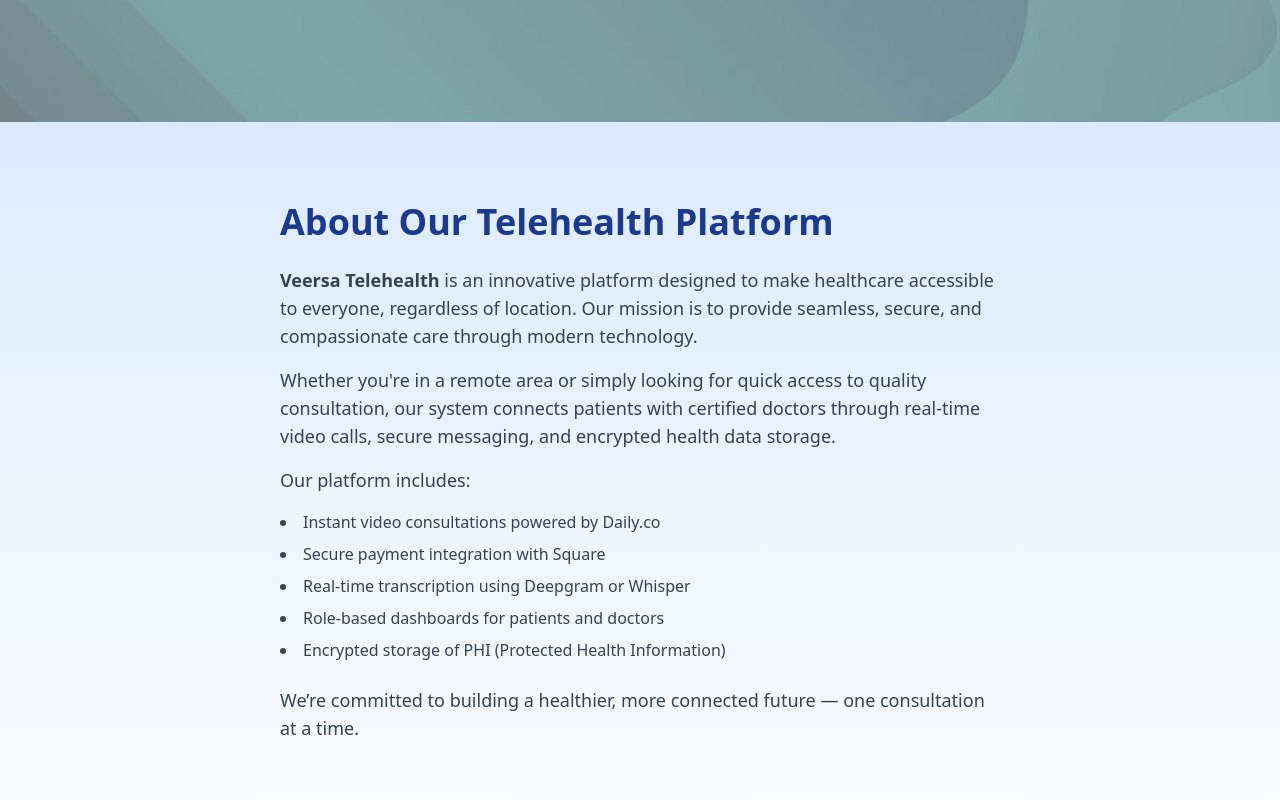
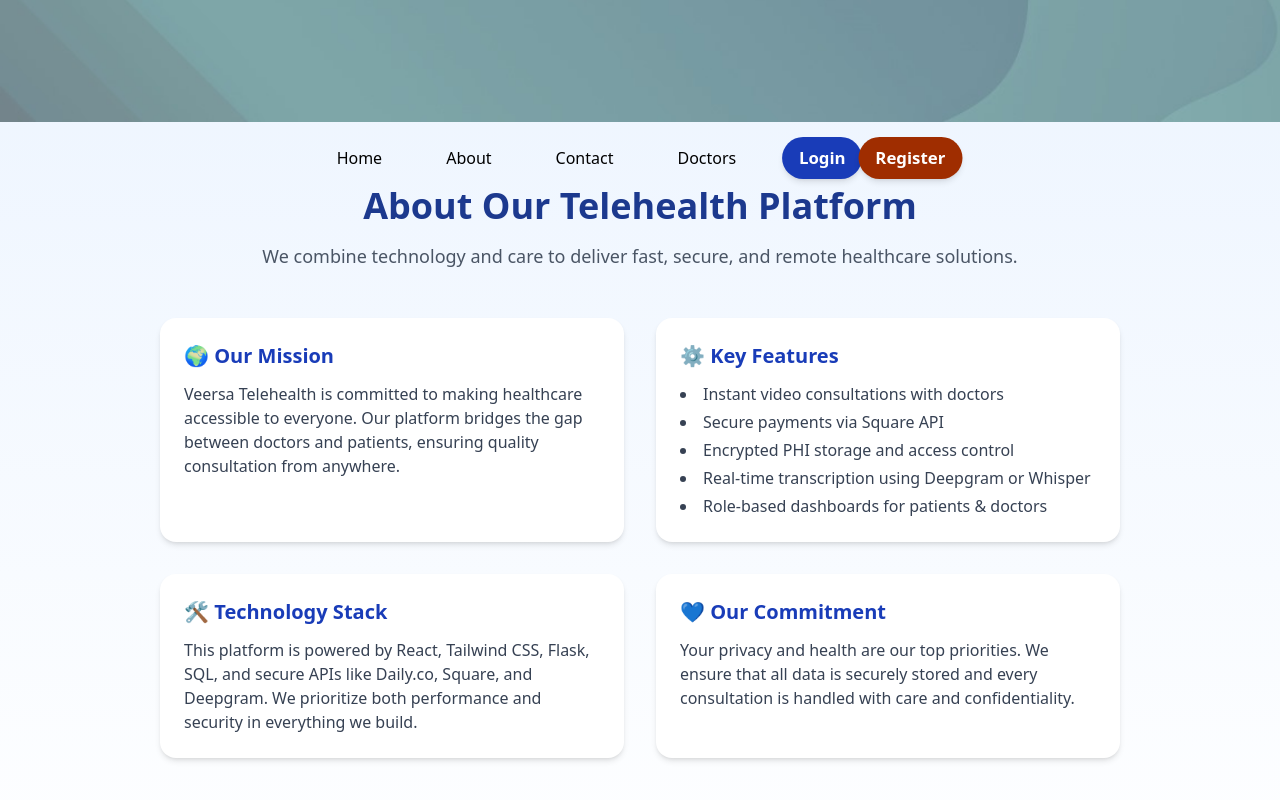
Before and after one commit to meetarora10/veersa-hack, a React (Vite) app in the folder client/: page / in a window 1280 px wide. Shown: the part 678-1478 px from the top of the page. Built offline with nearby package versions, Linux system fonts and the light colour scheme.

Commit message:
Auto Commit: $(date +'%Y-%m-%d %H:%M:%S')

```diff
--- a/client/src/pages/About.jsx
+++ b/client/src/pages/About.jsx
@@ -1,33 +1,56 @@
+import Navbar from '../components/Navbar';
 
 function About() {
   return (
-    <div className="min-h-screen bg-gradient-to-b from-blue-100 to-white">
-      <div className="max-w-3xl mx-auto py-20 px-6">
-        <h1 className="text-4xl font-bold mb-6 text-blue-900">About Our Telehealth Platform</h1>
+    <div className="min-h-screen bg-gradient-to-b from-blue-50 to-white">
+      <Navbar />
+      <div className="max-w-5xl mx-auto py-16 px-4 sm:px-6 lg:px-8">
+        <div className="mb-12 text-center">
+          <h1 className="text-4xl font-extrabold text-blue-900 mb-4">About Our Telehealth Platform</h1>
+          <p className="text-lg text-gray-600">
+            We combine technology and care to deliver fast, secure, and remote healthcare solutions.
+          </p>
+        </div>
 
-        <p className="text-lg text-gray-700 mb-4">
-          <span className="font-semibold">Veersa Telehealth</span> is an innovative platform designed to make healthcare accessible to everyone,
-          regardless of location. Our mission is to provide seamless, secure, and compassionate care through modern technology.
-        </p>
+        <div className="grid grid-cols-1 md:grid-cols-2 gap-8">
+          {/* Mission Card */}
+          <div className="bg-white rounded-2xl shadow-md p-6 hover:shadow-xl transition">
+            <h2 className="text-xl font-semibold text-blue-800 mb-3">🌍 Our Mission</h2>
+            <p className="text-gray-700">
+              Veersa Telehealth is committed to making healthcare accessible to everyone.
+              Our platform bridges the gap between doctors and patients, ensuring quality consultation from anywhere.
+            </p>
+          </div>
 
-        <p className="text-lg text-gray-700 mb-4">
-          Whether you're in a remote area or simply looking for quick access to quality consultation, our system connects patients with certified doctors through real-time video calls, secure messaging, and encrypted health data storage.
-        </p>
+          {/* Features Card */}
+          <div className="bg-white rounded-2xl shadow-md p-6 hover:shadow-xl transition">
+            <h2 className="text-xl font-semibold text-blue-800 mb-3">⚙️ Key Features</h2>
+            <ul className="list-disc list-inside text-gray-700 space-y-1">
+              <li>Instant video consultations with doctors</li>
+              <li>Secure payments via Square API</li>
+              <li>Encrypted PHI storage and access control</li>
+              <li>Real-time transcription using Deepgram or Whisper</li>
+              <li>Role-based dashboards for patients & doctors</li>
+            </ul>
+          </div>
 
-        <p className="text-lg text-gray-700 mb-4">
-          Our platform includes:
-        </p>
-        <ul className="list-disc list-inside text-gray-700 mb-6 space-y-2">
-          <li>Instant video consultations powered by Daily.co</li>
-          <li>Secure payment integration with Square</li>
-          <li>Real-time transcription using Deepgram or Whisper</li>
-          <li>Role-based dashboards for patients and doctors</li>
-          <li>Encrypted storage of PHI (Protected Health Information)</li>
-        </ul>
+          {/* Technology Card */}
+          <div className="bg-white rounded-2xl shadow-md p-6 hover:shadow-xl transition">
+            <h2 className="text-xl font-semibold text-blue-800 mb-3">🛠️ Technology Stack</h2>
+            <p className="text-gray-700">
+              This platform is powered by React, Tailwind CSS, Flask, SQL, and secure APIs like Daily.co, Square, and Deepgram.
+              We prioritize both performance and security in everything we build.
+            </p>
+          </div>
 
-        <p className="text-lg text-gray-700">
-          We’re committed to building a healthier, more connected future — one consultation at a time.
-        </p>
+          {/* Commitment Card */}
+          <div className="bg-white rounded-2xl shadow-md p-6 hover:shadow-xl transition">
+            <h2 className="text-xl font-semibold text-blue-800 mb-3">💙 Our Commitment</h2>
+            <p className="text-gray-700">
+              Your privacy and health are our top priorities. We ensure that all data is securely stored and every consultation is handled with care and confidentiality.
+            </p>
+          </div>
+        </div>
       </div>
     </div>
   );
```
